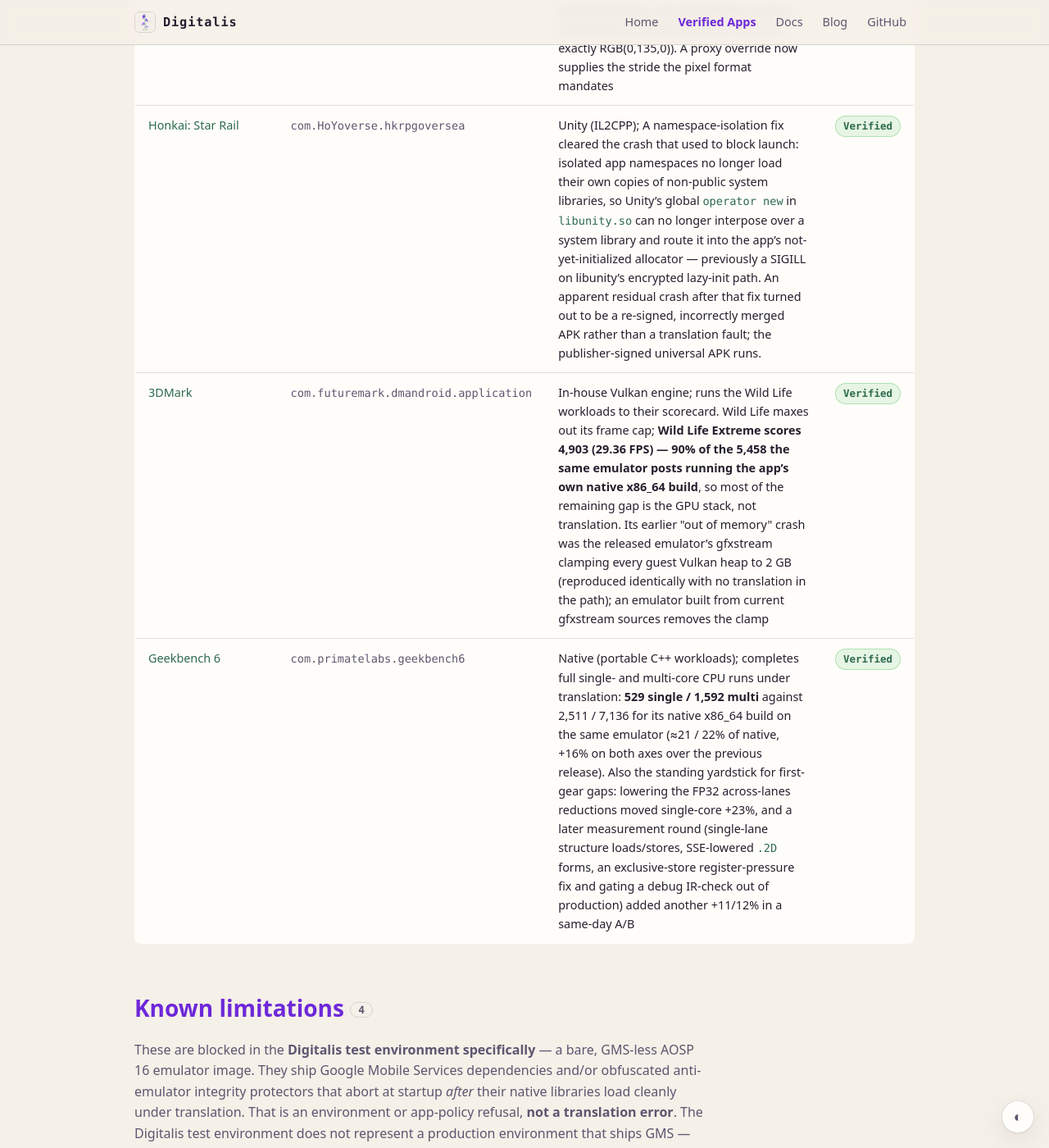
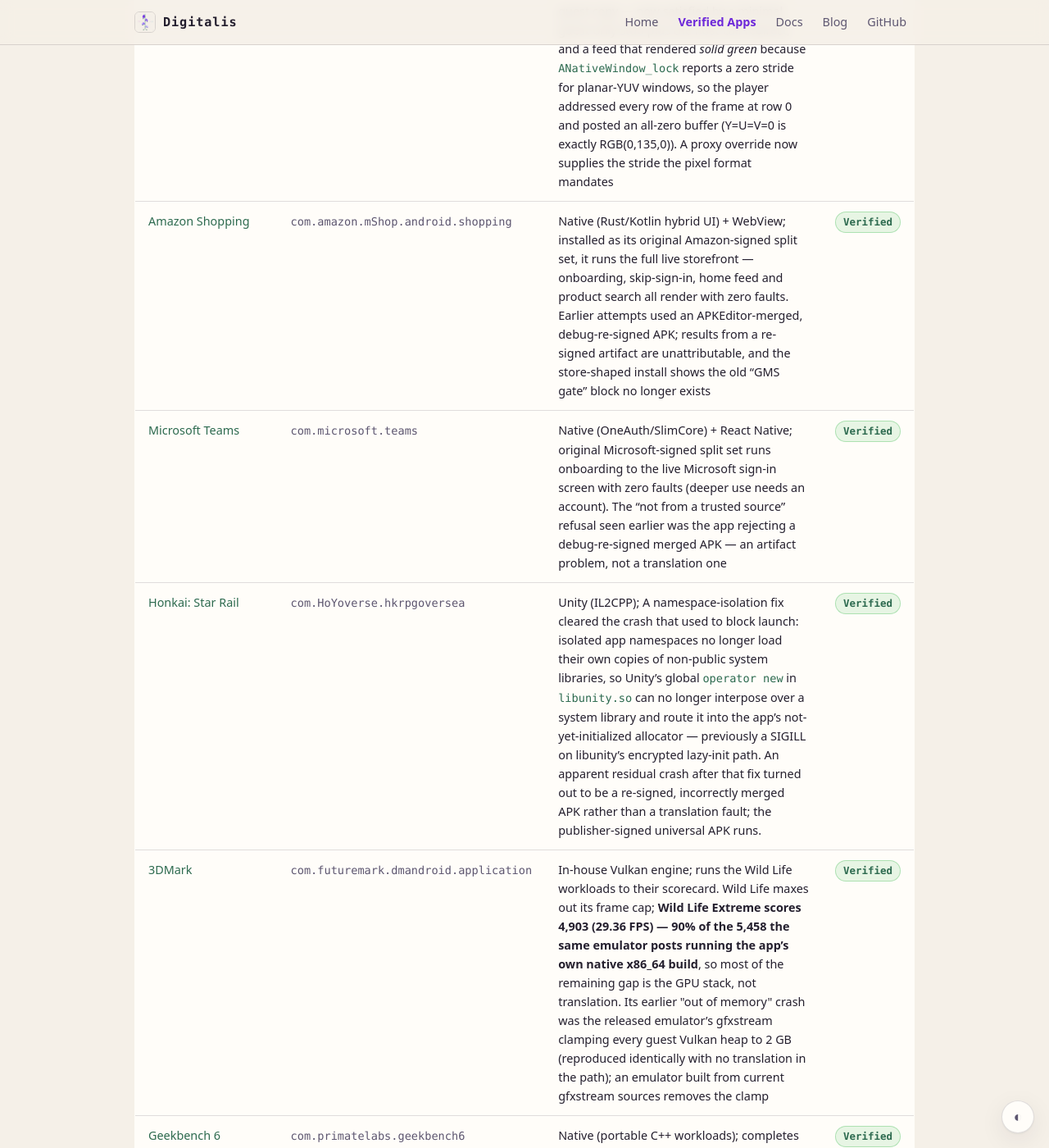
Before and after one commit to DigitalisX64/digitalisx64.github.io, a Jekyll site: the page built from apps.html, in a window 1280 px wide and 1400 px high, scrolled down 3965 px. Shown: the whole window at 82% size. Built offline with Jekyll 4.4.1, drawn with Linux system fonts in a browser that asks for light colours; some of the changed text lies outside the part shown.

Commit message:
Blocked-app retries: Amazon, Teams and Hill Climb Racing 2 move to verified
Retried every blocked app on the current translator, on
original-signature artifacts (the previously staged Amazon/Teams APKs
turned out to be APKEditor-merged bundles re-signed with a debug
certificate — evidence from those is unattributable, and Teams' own
trust check rejects them outright).

- Amazon Shopping: original Amazon-signed splits run the full live
  storefront — onboarding, skip-sign-in, home feed, product search —
  zero faults. The old 'GMS gate' block no longer exists.
- Microsoft Teams: original Microsoft-signed splits run onboarding to
  the live Microsoft sign-in screen; the earlier 'not from a trusted
  source' refusal was the re-signed artifact, not translation.
- Hill Climb Racing 2: 1.52.0 arm64 runs clean to title and menus; the
  integrity-protector abort from the earlier release is gone.
- Clash of Clans stays blocked with fresh evidence: 17.360.42 aborts at
  startup with an encrypted pure-Java exception (pacl.az) and kills its
  own process — anti-emulator/Play-integrity, no translator frame.

Verified list 26 -> 29; blocked 4 -> 1.

```diff
--- a/_data/apps.yml
+++ b/_data/apps.yml
@@ -35,6 +35,13 @@ verified:
     notes: >-
       Fingersoft&rsquo;s custom native engine; part of the standing
       seventeen-app regression gate
+  - name: 'Hill Climb Racing 2'
+    package: com.fingersoft.hcr2
+    stack: 'Native engine'
+    notes: >-
+      1.52.0 (original Fingersoft-signed arm64 APK) runs clean to the title
+      screen and menus &mdash; the integrity-protector abort that blocked an
+      earlier release is gone
   - name: 'Among Us'
     package: com.innersloth.spacemafia
     stack: 'Unity (IL2CPP + Epic Online Services)'
@@ -155,6 +162,25 @@ verified:
       windows, so the player addressed every row of the frame at row 0 and posted
       an all-zero buffer (Y=U=V=0 is exactly RGB(0,135,0)). A proxy override now
       supplies the stride the pixel format mandates
+  - name: 'Amazon Shopping'
+    package: com.amazon.mShop.android.shopping
+    stack: 'Native (Rust/Kotlin hybrid UI) + WebView'
+    notes: >-
+      installed as its original Amazon-signed split set, it runs the full live
+      storefront &mdash; onboarding, skip-sign-in, home feed and product search
+      all render with zero faults. Earlier attempts used an APKEditor-merged,
+      debug-re-signed APK; results from a re-signed artifact are
+      unattributable, and the store-shaped install shows the old &ldquo;GMS
+      gate&rdquo; block no longer exists
+  - name: 'Microsoft Teams'
+    package: com.microsoft.teams
+    stack: 'Native (OneAuth/SlimCore) + React Native'
+    notes: >-
+      original Microsoft-signed split set runs onboarding to the live
+      Microsoft sign-in screen with zero faults (deeper use needs an account).
+      The &ldquo;not from a trusted source&rdquo; refusal seen earlier was the
+      app rejecting a debug-re-signed merged APK &mdash; an artifact problem,
+      not a translation one
   - name: 'Honkai: Star Rail'
     package: com.HoYoverse.hkrpgoversea
     stack: 'Unity (IL2CPP)'
@@ -199,20 +225,10 @@ verified:
 partial: []
 
 blocked:
-  - name: 'Hill Climb Racing 2'
-    package: com.fingersoft.hcr2
-    reason: 'Obfuscated integrity protector (<code>yez.d "01"</code>) + Google Play dependency'
   - name: 'Clash of Clans'
     package: com.supercell.clashofclans
-    reason: 'Obfuscated integrity protector (<code>xlebgahq.ab "02"</code>) + Google Play dependency'
-  - name: 'Amazon Shopping'
-    package: com.amazon.mShop.android.shopping
-    notes: >-
-      Google Play Services / Firebase dependency (native hidden-API-exemption
-      abort fixed under translation; process now stays alive and reaches the GMS
-      gate)
-  - name: 'Microsoft Teams'
-    package: com.microsoft.teams
-    notes: >-
-      OneAuth + Google Play Services dependency (native hidden-API-exemption abort
-      fixed under translation; now reaches the OneAuth/GMS gate)
+    reason: >-
+      Obfuscated integrity protector: 17.360.42 (original Supercell-signed
+      splits) aborts at startup with an encrypted pure-Java exception
+      (<code>pacl.az</code>) and kills its own process — an anti-emulator /
+      Play-integrity decision with no native fault and no translator frame
```
